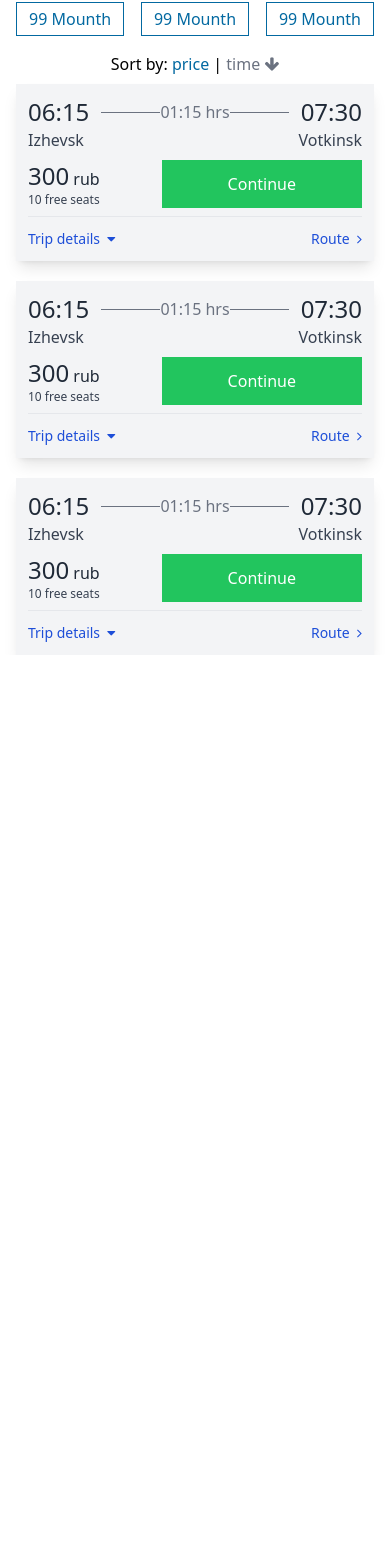
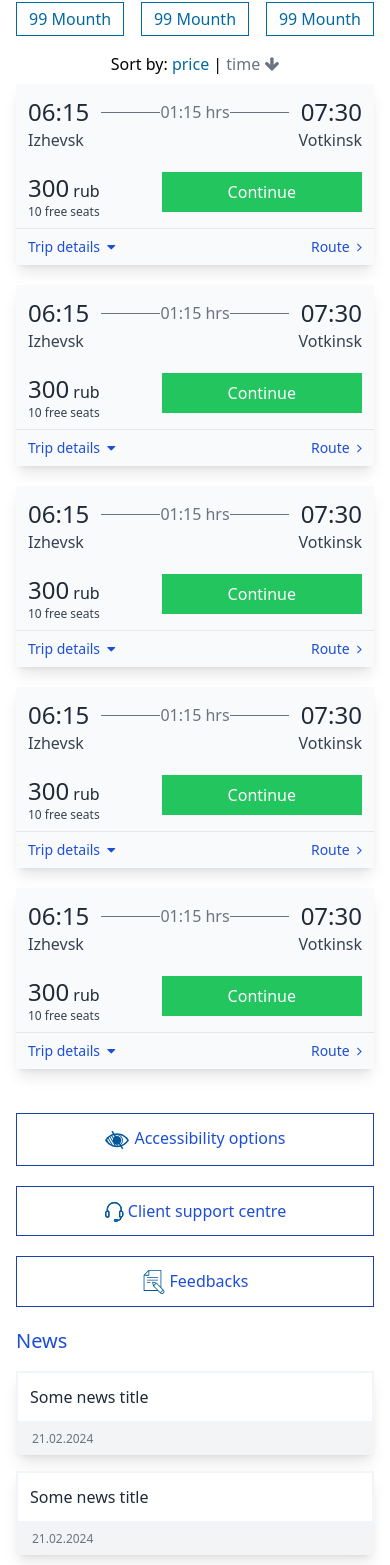
Before and after one commit to Komakk/bus-station, a React (Vite) app: page / in a window 390 px wide. Shown: the part 432-1997 px from the top of the page. Before the commit the page ends 1087 px from the top, so only its background shows below. Built offline with nearby package versions, Linux system fonts and the light colour scheme; no server answers.

Commit message:
add Footer, SideBar

```diff
--- a/src/BusRoutes.tsx
+++ b/src/BusRoutes.tsx
@@ -1,5 +1,7 @@
+import Footer from "./components/Footer";
 import Navigation from "./components/Navigation";
 import SearchForm from "./components/SearchForm";
+import SideBar from "./components/SideBar";
 import Ticket from "./components/Ticket";
 
 export default function BusRoutes() {
@@ -10,7 +12,10 @@ export default function BusRoutes() {
         <div className=" bg-sky-800 text-white ">
           <SearchForm />
         </div>
-        <section className=" p-4 flex justify-between">
+
+        <div className="md:w-200 lg:w-220 xl:w-[1170px] mx-auto lg:flex">
+          <div className=" px-4 lg:w-3/4">
+            <section className=" py-4 flex justify-between">
               <button className=" px-3 py-1 border border-sky-700 text-sky-700">
                 99 Mounth
               </button>
@@ -28,11 +33,16 @@ export default function BusRoutes() {
               <button className=" text-gray-500">time&nbsp;</button>
               <span className="fa fa-arrow-down text-gray-500"></span>
             </section>
-        <div className=" px-4">
+            <Ticket />
+            <Ticket />
             <Ticket />
             <Ticket />
             <Ticket />
           </div>
+          <SideBar />
+        </div>
+
+        <Footer />
       </main>
     </>
   );
--- /dev/null
+++ b/src/components/Footer.tsx
@@ -0,0 +1,70 @@
+import YandexMap from "../YandexMap";
+
+export default function Footer() {
+  return (
+    <footer>
+      <div className=" mt-20">
+        <YandexMap />
+      </div>
+      <div className="  bg-gray-100 ">
+        <div className="pt-7 px-5 pb-4 md:w-200 lg:w-220 xl:w-[1170px] mx-auto">
+          <div className="lg:flex lg:justify-between lg:flex-row-reverse">
+            <div className=" pb-5">
+              <p className=" text-gray-500">Technical support</p>
+              <a className=" text-2xl text-blue-700" href="tel:8 800 600-03-38">
+                8 888 888-88-88
+              </a>
+            </div>
+            <hr className=" mt-5 mb-5 lg:hidden" />
+            <div>
+              <a className=" mr-8 mb-4 inline-block cursor-pointer hover:underline">
+                Requisites
+              </a>
+              <a className=" mr-8 mb-4 inline-block cursor-pointer hover:underline">
+                Terms of use
+              </a>
+              <a className="mb-4 inline-block cursor-pointer hover:underline">
+                Privacy Policy
+              </a>
+              <div className=" mt-3 flex">
+                <a className="cursor-pointer">
+                  <img
+                    className=" h-11 mr-5 mb-6"
+                    src="./public/app-store.webp"
+                  />
+                </a>
+                <a className="cursor-pointer">
+                  <img
+                    className=" h-11 mr-5 mb-6"
+                    src="./public/google-play.webp"
+                  />
+                </a>
+              </div>
+            </div>
+          </div>
+          <div>
+            <hr className=" mb-4" />
+            <p className=" mb-4 text-gray-400">
+              We use the information recorded{" "}
+              <a
+                className=" text-blue-700 cursor-pointer hover:underline"
+                href=""
+              >
+                in cookies
+              </a>
+              , in particular for advertising and statistical purposes, and to
+              tailor our websites to the individual needs of Users. You can
+              change the settings regarding cookies in your browser. Changing
+              settings may limit the functionality of the site.
+            </p>
+            <hr className=" mb-4" />
+            <p className=" text-gray-400">
+              © 2013-2024, ООО "Капитал"- Онлайн сервис продажи билетов На
+              автобус
+            </p>
+          </div>
+        </div>
+      </div>
+    </footer>
+  );
+}
--- a/src/components/Navigation.tsx
+++ b/src/components/Navigation.tsx
@@ -1,6 +1,6 @@
 import { useState } from "react";
 import NavListItem from "./NavListItem";
-import SidebarListItem from "./SidebarListItem";
+import SidebarListItem from "./SidebarNavListItem";
 
 const navList = [
   {
--- /dev/null
+++ b/src/components/SideBar.tsx
@@ -0,0 +1,45 @@
+import VKWidget from "../VKWidget";
+
+export default function SideBar() {
+  return (
+    <aside className=" px-4 pt-6 lg:w-1/4">
+      <button className=" py-3 mb-5 w-full block border border-blue-800 text-blue-700 ">
+        <img className=" inline-block mr-1" src="./public/jbility-toggle.svg" />
+        Accessibility options
+      </button>
+      <button className=" py-3 mb-5 w-full block border border-blue-800 text-blue-700">
+        <img className=" w-5 inline-block mr-1" src="./public/contacts.svg" />
+        Client support centre
+      </button>
+      <button className=" py-3 mb-5 w-full block border border-blue-800 text-blue-700">
+        <img className=" w-6 inline-block mr-1" src="./public/story.svg" />
+        Feedbacks
+      </button>
+      <h2 className=" pb-4 text-xl text-blue-700">News</h2>
+      <div className=" mb-4   shadow-lg text-gray-800">
+        <p className=" p-3 border-2 border-slate-100">Some news title</p>
+        <p className=" py-2 px-4 bg-gray-100 text-xs text-gray-500">
+          21.02.2024
+        </p>
+      </div>
+      <div className=" mb-4   shadow-lg text-gray-800">
+        <p className=" p-3 border-2 border-slate-100">Some news title</p>
+        <p className=" py-2 px-4 bg-gray-100 text-xs text-gray-500">
+          21.02.2024
+        </p>
+      </div>
+      <div className=" mb-4   shadow-lg text-gray-800">
+        <p className=" p-3 border-2 border-slate-100">Some news title</p>
+        <p className=" py-2 px-4 bg-gray-100 text-xs text-gray-500">
+          21.02.2024
+        </p>
+      </div>
+      <div className=" text-blue-700 text-center">
+        <a>{"All news >>"}</a>
+      </div>
+      <div className=" mt-5">
+        <VKWidget />
+      </div>
+    </aside>
+  );
+}
--- a/src/components/Ticket.tsx
+++ b/src/components/Ticket.tsx
@@ -1,6 +1,8 @@
 export default function Ticket() {
   return (
-    <div className=" mb-5 p-3 bg-gray-100 shadow-lg">
+    <div className=" mb-5 bg-slate-50 md:bg-white shadow-lg">
+      <div className=" md:flex md:bg-slate-50">
+        <div className="p-3 md:w-2/3 md:border-r-2 border-dashed border-gray-500">
           <div className=" flex text-gray-800">
             <span className=" text-2xl">06:15</span>
             <span className=" px-3 flex items-center flex-auto text-gray-500">
@@ -14,20 +16,26 @@ export default function Ticket() {
             <span>Izhevsk</span>
             <span className=" float-right">Votkinsk</span>
           </div>
-      <div className=" mt-2 flex text-gray-800">
-        <div className=" w-2/5">
+        </div>
+        <div className="px-3 mt-2 md:w-1/3 flex md:flex-col md:items-center text-gray-800">
+          <div className=" w-2/5 md:w-full md:text-center">
             <p>
               <span className=" text-2xl">300</span> rub
             </p>
             <p className=" text-xs text-gray-700">10 free seats</p>
           </div>
-        <button className=" w-3/5 bg-green-500 text-white">Continue</button>
+          <div className="w-3/5 md:w-4/5 md:my-2">
+            <button className=" px-3 py-2 w-full bg-green-500 text-white">
+              Continue
+            </button>
           </div>
-      <div className=" border-t mt-2 pt-3 text-blue-700 text-sm">
-        <span>
+        </div>
+      </div>
+      <div className="border-t mt-2 py-2 text-blue-700 text-sm md:mt-0 md:w-2/3 md:border-t-0 md:border-r-2 md:border-dashed md:border-gray-500">
+        <span className="pl-3">
           Trip details &nbsp;<span className=" fa fa-caret-down"></span>
         </span>
-        <span className=" float-right">
+        <span className="pr-3 float-right">
           Route &nbsp;<span className=" fa fa-angle-right"></span>
         </span>
       </div>
```
Also changed, not shown: src/App.tsx (+4 -115 lines), src/components/SidebarNavListItem.tsx (renamed from src/components/SidebarListItem.tsx). Lines whose indentation alone changed are shown as unchanged.
